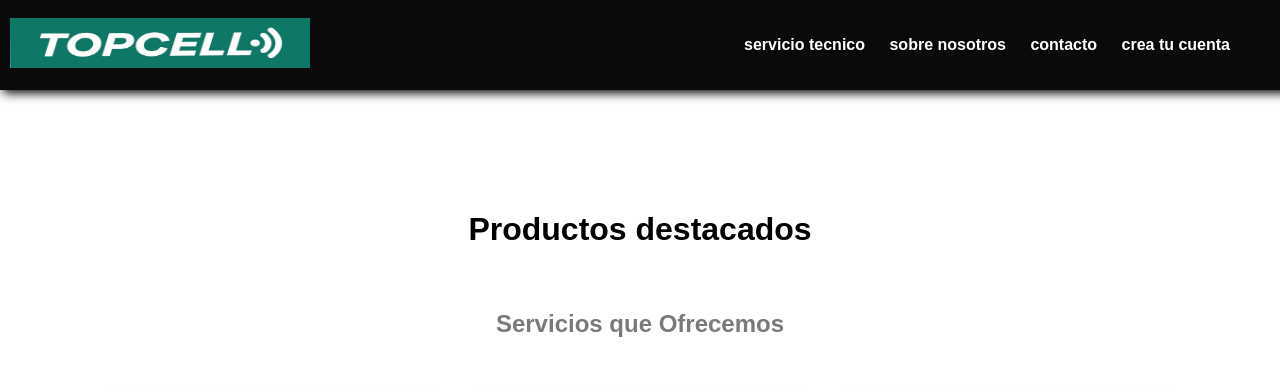
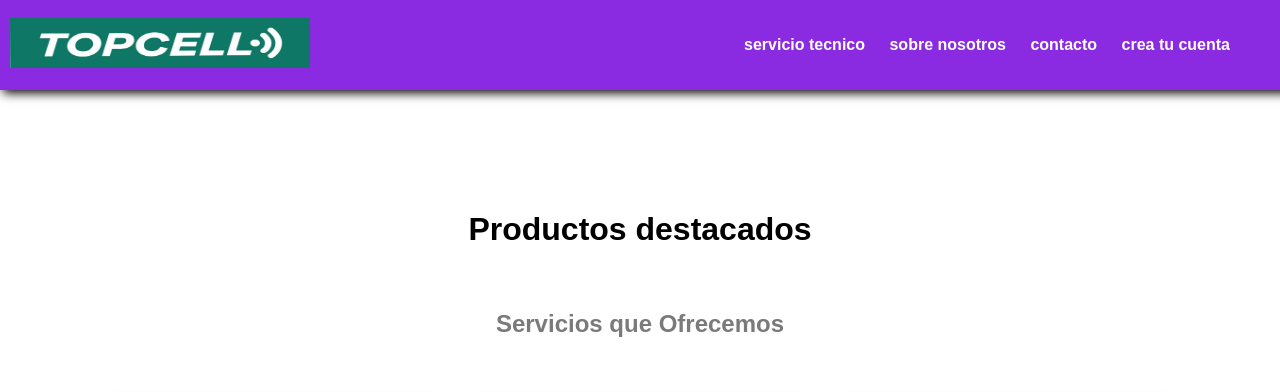
Before and after one commit to marcoszaro30/proyecto-zaro, a plain HTML site: page index.html in a window 1280 px wide. Shown: the top 392 px of the page. Drawn offline with Linux system fonts and the light colour scheme.

Commit message:
cambie el color del header

```diff
--- a/estilos/estilo.css
+++ b/estilos/estilo.css
@@ -9,7 +9,7 @@ header{
     display: flex;
     justify-content: space-between;
     height: 70px;
-    background-color: rgb(10, 10, 10);
+    background-color:blueviolet;
     align-items: center;
     padding: 10px;
 
```
